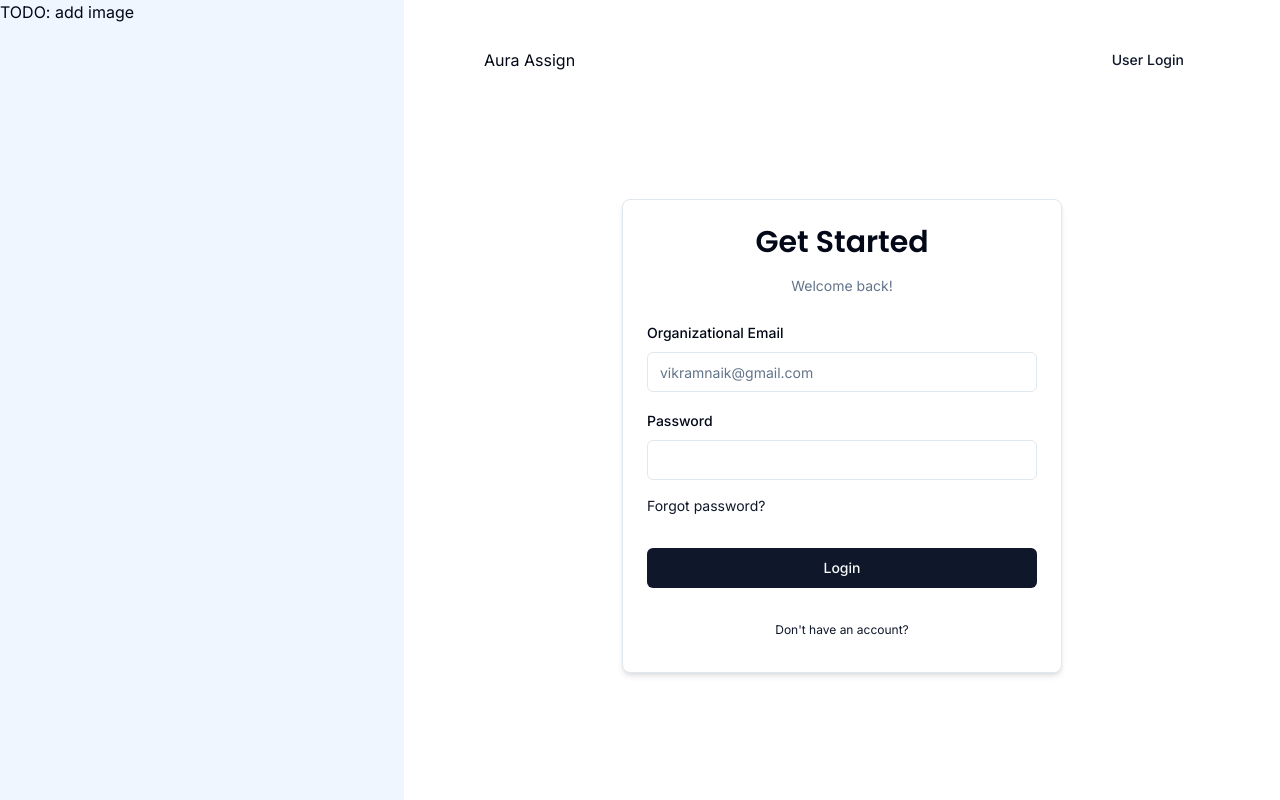
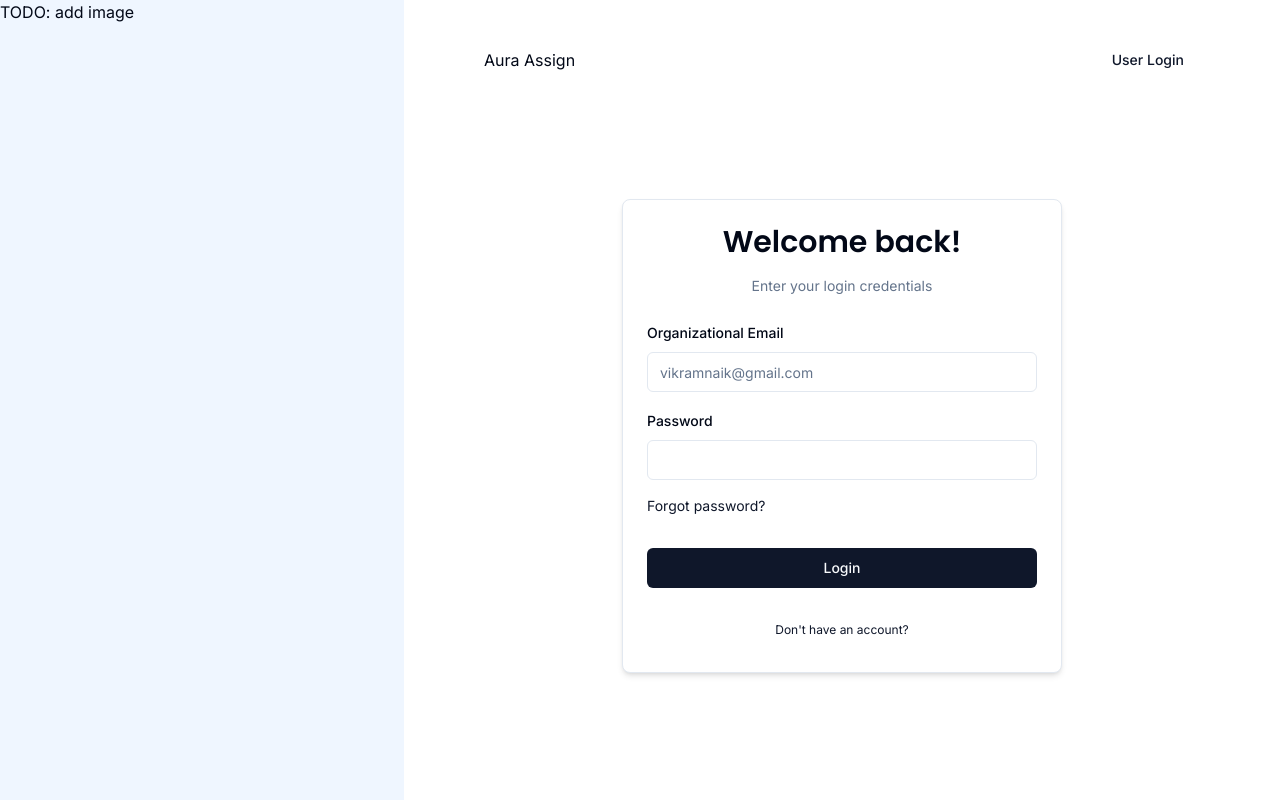
Before and after one commit to VikramNaik26/Aura-Assign, a Next.js app: page /org/login in a window 1280 px wide. Built offline with nearby package versions, Linux system fonts and the light colour scheme; no server answers.

Commit message:
fix(ui): add prop to change the card wrapper header

```diff
--- a/app/(protected)/_components/EnrollForm.tsx
+++ b/app/(protected)/_components/EnrollForm.tsx
@@ -117,7 +117,8 @@ export const EnrollForm = (props: EnrollFormProps) => {
 
   return (
     <CardWrapper
-      headerLabel="Welcome back!"
+      headerText="Enroll in an event"
+      headerLabel="Enter the details below to enroll in an event"
       className="w-[680px] p-4 -ml-40 -mt-6"
     >
       <Form {...form}>
--- a/app/(protected)/_components/EventForm.tsx
+++ b/app/(protected)/_components/EventForm.tsx
@@ -85,6 +85,7 @@ export const EventForm = (props: EventFormProps) => {
 
   return (
     <CardWrapper
+      headerText="Create Event"
       headerLabel="Enter the event details!"
       className="w-[500px] -my-4"
     >
--- a/app/(protected)/_components/UserTable.tsx
+++ b/app/(protected)/_components/UserTable.tsx
@@ -56,8 +56,10 @@ export const UserTable = ({
 
   return (
     <CardWrapper
-      headerLabel="Enrolled Users"
+      headerText="Enrolled Users"
+      headerLabel="List of users enrolled to this event"
       className="w-full"
+      headerClassName="items-start ml-4"
     >
       <Table>
         <TableHeader>
--- a/components/auth/CardWrapper.tsx
+++ b/components/auth/CardWrapper.tsx
@@ -14,25 +14,29 @@ import { ClassNameValue } from "tailwind-merge"
 
 interface CardWrapperProps {
   children: React.ReactNode
+  headerText?: string
   headerLabel: string
   backButtonLabel?: string
   backButtonHref?: string
   showSocial?: boolean
   className?: ClassNameValue
+  headerClassName?: ClassNameValue
 }
 
 export const CardWrapper = ({
   children,
+  headerText,
   headerLabel,
   backButtonLabel,
   backButtonHref,
   showSocial,
-  className
+  className,
+  headerClassName
 }: CardWrapperProps) => {
   return (
     <Card className={cn("w-[440px] shadow-md my-auto", className)}>
       <CardHeader>
-        <Header label={headerLabel} />
+        <Header headerText={headerText} label={headerLabel} headerClassName={headerClassName} />
       </CardHeader>
       <CardContent>
         {children}
--- a/components/auth/Header.tsx
+++ b/components/auth/Header.tsx
@@ -1,4 +1,5 @@
 import { Poppins } from "next/font/google";
+import { ClassNameValue } from "tailwind-merge";
 
 import { cn } from "@/lib/utils";
 
@@ -8,21 +9,29 @@ const font = Poppins({
 })
 
 interface HeaderProps {
-  label: string
+  headerText?: string
+  label?: string
+  headerClassName?: ClassNameValue
 }
 
-export const Header = ({ label }: HeaderProps) => {
+export const Header = ({
+  headerText,
+  label,
+  headerClassName
+}: HeaderProps) => {
   return (
-    <div className="w-full flex flex-col gap-y-4 items-center justify-center">
+    <div className={cn("w-full flex flex-col gap-y-4 items-center justify-center", headerClassName)}>
       <h1 className={cn(
         "text-3xl font-semibold",
         font.className
       )}>
-      Get Started
+        {headerText ? headerText : "Get started"}
       </h1>
-      <p className="text-muted-foreground text-sm">
-        {label}
-      </p>
+      {label && (
+        <p className="text-muted-foreground text-sm">
+          {label}
+        </p>
+      )}
     </div>
   )
 }
--- a/components/auth/LoginForm.tsx
+++ b/components/auth/LoginForm.tsx
@@ -112,7 +112,8 @@ export const LoginForm = ({
 
   return (
     <CardWrapper
-      headerLabel="Welcome back!"
+      headerText="Welcome back!"
+      headerLabel="Enter your login credentials"
       backButtonLabel="Don't have an account?"
       backButtonHref={isOrg ? "/org/register" : "/user/register"}
       showSocial={isOrg ? false : true}
```
